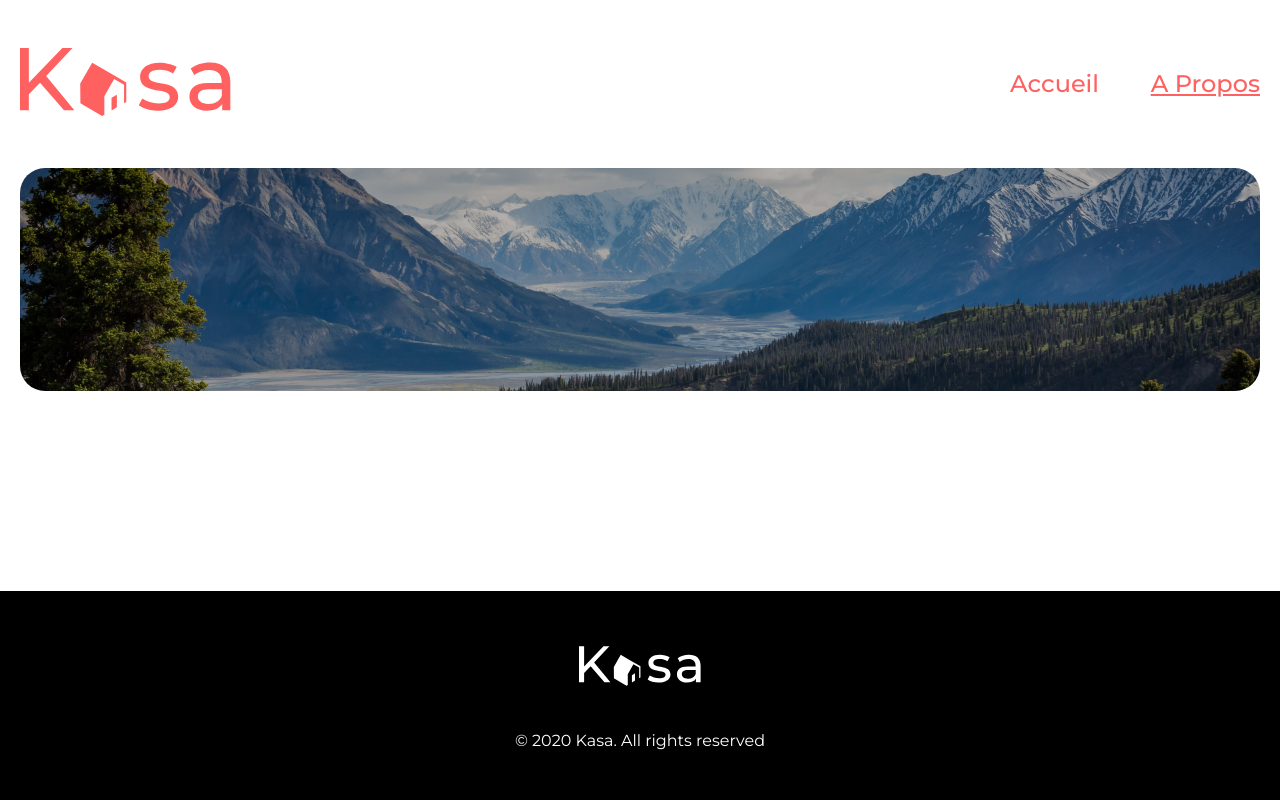
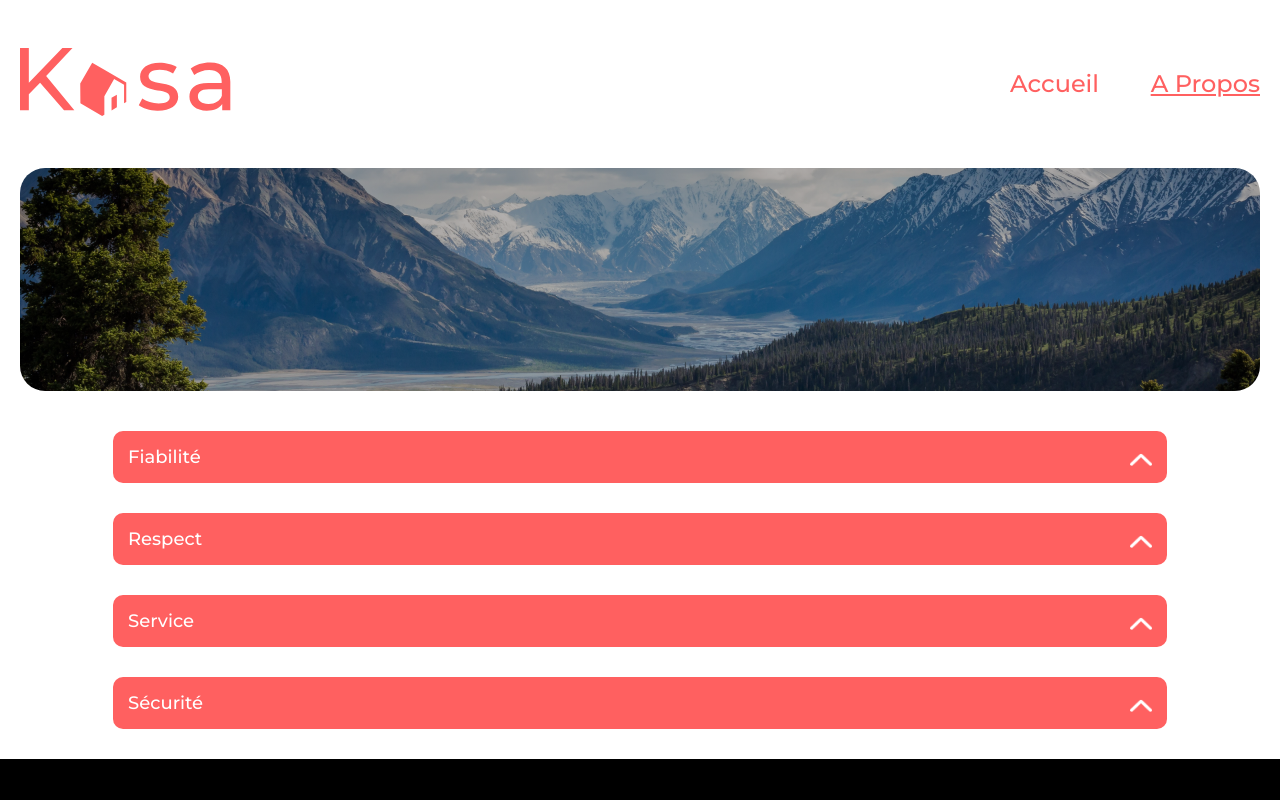
Before and after one commit to Nanita1980/laharanaValo, a React (Create React App) app: page /about in a window 1280 px wide. Shown: the top 800 px of the page. Built offline with nearby package versions, Linux system fonts and the light colour scheme.

Commit message:
ajout Collapse et le content

```diff
--- a/src/pages/About/About.jsx
+++ b/src/pages/About/About.jsx
@@ -2,15 +2,47 @@
 import Header from "../../components/Header/Header";
 import Footer from "../../components/Footer/Footer";
 import Banner from "../../components/Banner/Banner";
+import Collapse from "../../components/Collapse/Collapse";
 
 const About = () => {
 
+  const aboutContent = [
+    {
+      id: "about1",
+      title: "Fiabilité",
+      desc: "Les annonces postées sur Kasa garantissent une fiabilité totale. Les photos sont conformes aux logements, et toutes les informations sont régulièrement vérifiées par nos équipes.",
+    },
+    {
+      id: "about2",
+      title: "Respect",
+      desc: "La bienveillance fait partie des valeurs fondatrices de Kasa. Tout comportement discriminatoire ou de perturbation du voisinage entraînera une exclusion de notre plateforme.",
+    },
+    {
+      id: "about3",
+      title: "Service",
+      desc: "La bienveillance fait partie des valeurs fondatrices de Kasa. Tout comportement discriminatoire ou de perturbation du voisinage entraînera une exclusion de notre plateforme.",
+    },
+    {
+      id: "about4",
+      title: "Sécurité",
+      desc: "La sécurité est la priorité de Kasa. Aussi bien pour nos hôtes que pour les voyageurs, chaque logement correspond aux critères de sécurité établis par nos services. En laissant une note aussi bien à l'hôte qu'au locataire, cela permet à nos équipes de vérifier que les standards sont bien respectés. Nous organisons également des ateliers sur la sécurité domestique pour nos hôtes.",
+    },
+  ];
 
   return (
     <div>
       <div className="containerAbout">
         <Header />
         <Banner />
+        <ul className="displayABout">
+          {aboutContent.map((content) => (
+            <Collapse
+              key={content.id}
+              title={content.title}
+              desc={content.desc}
+            />
+          ))}
+        </ul>
       </div>
       <Footer />
     </div>
--- a/src/pages/About/About.scss
+++ b/src/pages/About/About.scss
@@ -1,6 +1,14 @@
 .containerAbout {
   min-height: calc(100vh - 259px);
-max-width: 1240px;
-margin: 0 auto;
+  max-width: 1240px;
+  margin: 0 auto;
 
+  .displayABout {
+    width: 85%;
+    display: flex;
+    flex-direction: column;
+    justify-content: center;
+    flex-wrap: wrap;
+    margin: 40px auto 0 auto;
+  }
 }
```
